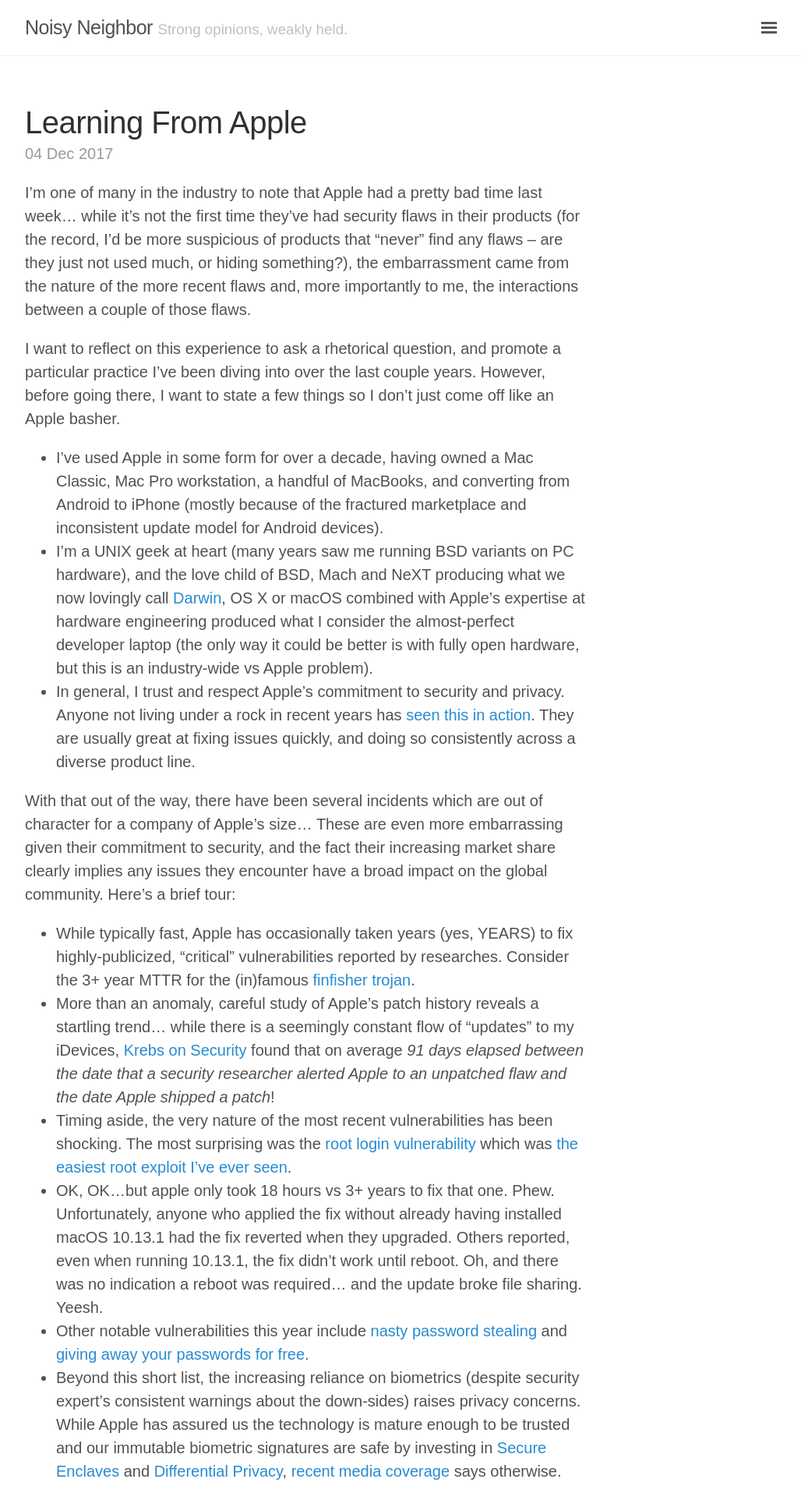
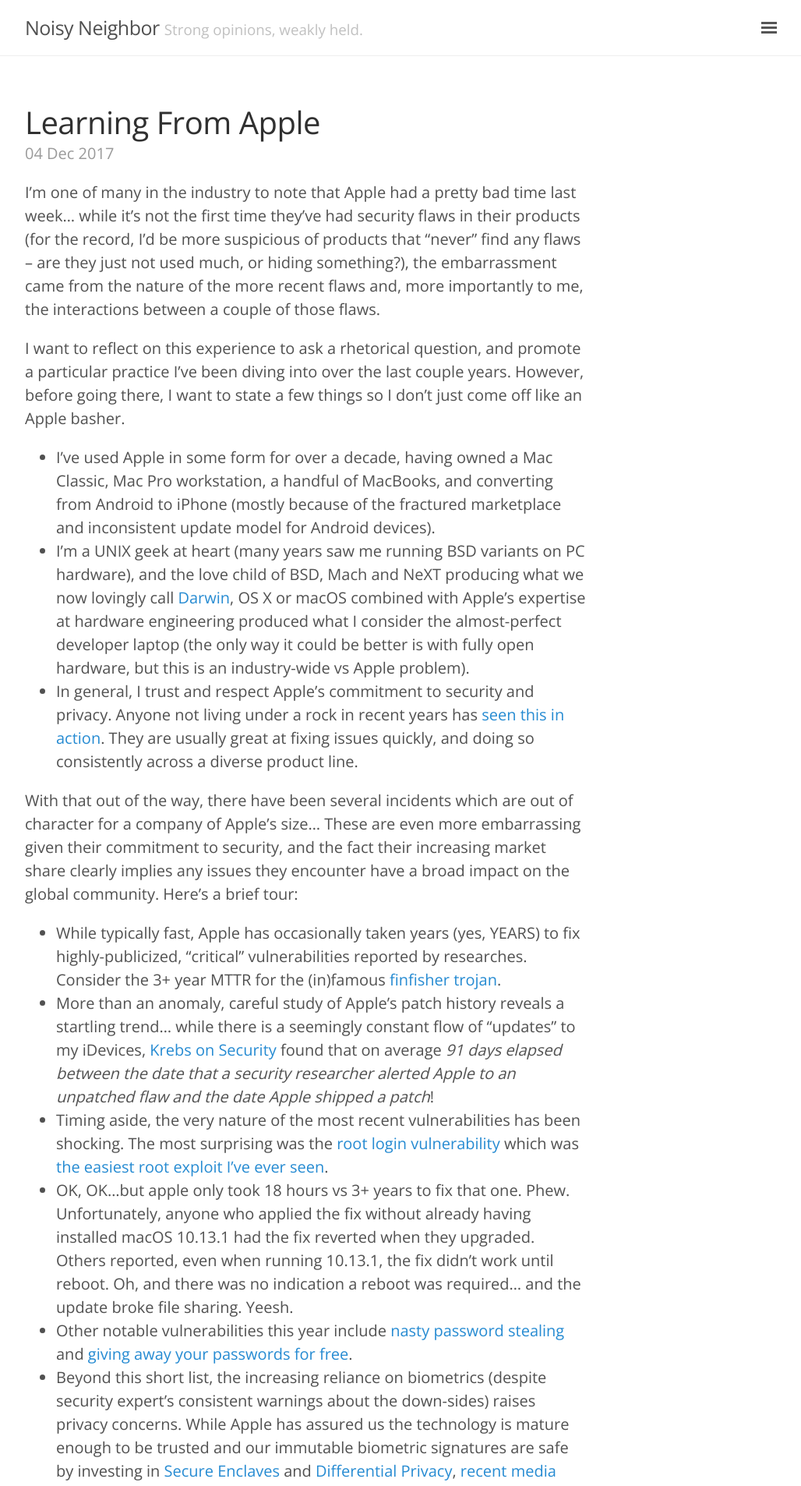
Before and after one commit to deadlysyn/blog, a Jekyll site: the page built from index.html, in a window 1280 px wide. Shown: the top 1906 px of the page at 78% size, without its empty margins (248-1276 px from the left). Built offline with Jekyll 4.4.1, drawn with Linux system fonts in a browser that asks for light colours; a script that is not in the unit is left out; the list of posts is cut into pages by our own code.

Commit message:
update font and theme

```diff
--- a/public/css/lanyon.css
+++ b/public/css/lanyon.css
@@ -42,12 +42,12 @@ body {
 
 html {
   /*font-family: "PT Serif", Georgia, "Times New Roman", serif;*/
-  font-family: 'Nunito', sans-serif;;
+  font-family: 'Open Sans', sans-serif;;
 }
 
 h1, h2, h3, h4, h5, h6 {
   /*font-family: "PT Sans", Helvetica, Arial, sans-serif;*/
-  font-family: 'Nunito', sans-serif;
+  font-family: 'Open Sans', sans-serif;
   font-weight: 400;
   color: #313131;
   letter-spacing: -.025rem;
@@ -151,7 +151,7 @@ h1, h2, h3, h4, h5, h6 {
   visibility: hidden;
   overflow-y: auto;
   /*font-family: "PT Sans", Helvetica, Arial, sans-serif;*/
-  font-family: 'Nunito', sans-serif;
+  font-family: 'Open Sans', sans-serif;
   font-size: .875rem; /* 15px */
   color: rgba(255,255,255,.6);
   background-color: #202020;
@@ -372,7 +372,7 @@ a.sidebar-nav-item:focus {
   margin-left: -1rem;
   margin-right: -1rem;
   /*font-family: "PT Sans", Helvetica, Arial, sans-serif;*/
-  font-family: 'Nunito', sans-serif;
+  font-family: 'Open Sans', sans-serif;
   color: #ccc;
   text-align: center;
 }
--- a/public/css/poole.css
+++ b/public/css/poole.css
@@ -49,7 +49,7 @@ body {
 
 html {
   /*font-family: "Helvetica Neue", Helvetica, Arial, sans-serif;*/
-  font-family: 'Nunito', sans-serif;
+  font-family: 'Open Sans', sans-serif;
   font-size: 16px;
   line-height: 1.5;
 }
@@ -393,7 +393,7 @@ tbody tr:nth-child(odd) th {
   margin-left: -1rem;
   margin-right: -1rem;
   /*font-family: "PT Sans", Helvetica, Arial, sans-serif;*/
-  font-family: 'Nunito', sans-serif;
+  font-family: 'Open Sans', sans-serif;
   color: #ccc;
   text-align: center;
 }
```
